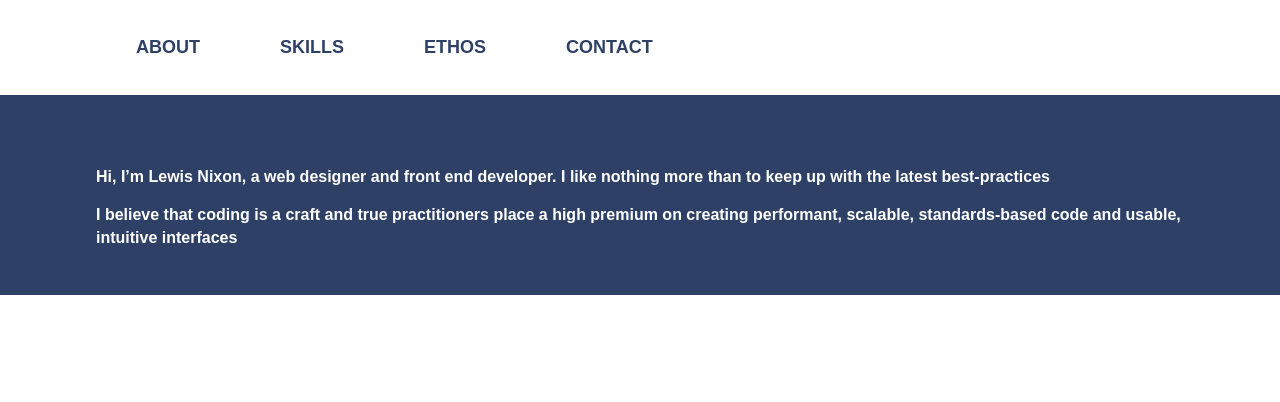
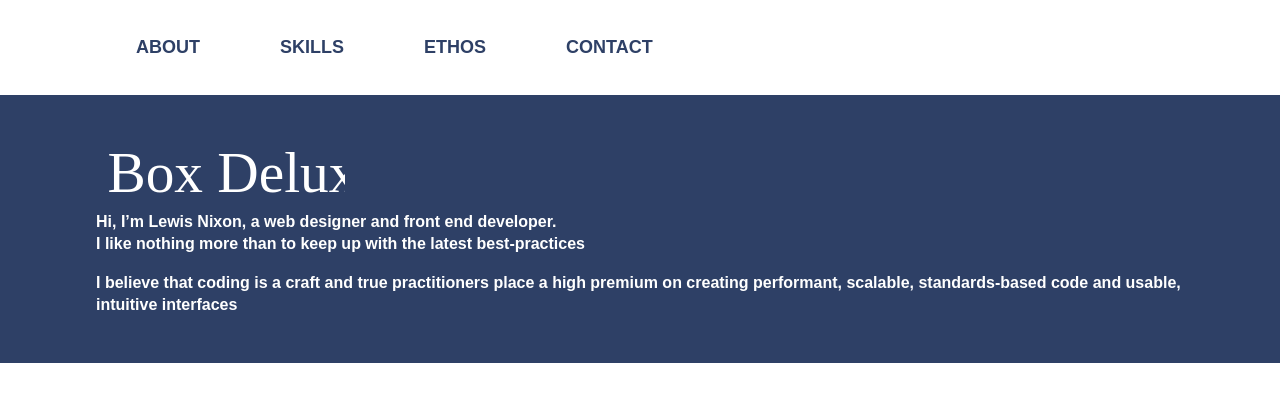
Before and after one commit to kojinkai/bd_2013, a Jekyll site: the page built from index.html, in a window 1280 px wide. Shown: the top 402 px of the page. Built offline with Jekyll 4.4.1, drawn with Linux system fonts in a browser that asks for light colours; nearby versions of some CDN libraries.

Commit message:
styling up the first slide

```diff
--- a/_includes/intro.html
+++ b/_includes/intro.html
@@ -1,7 +1,12 @@
 <section id="about" class="waypoint">
 	<div>
+		<div class="brand">
+			<img src="/assets/images/boxdeluxe_logo.svg" alt="box deluxe logo">
+			<b class="icon-star_icon"></b>
+		</div>
 		<p>
 			Hi, I’m Lewis Nixon,  a web designer and front end developer.
+			<br />
 			I like nothing more than to keep up with the latest best-practices
 		</p>
 		<p>
```
Also changed, not shown: sass/_style.scss (+29 -1 lines).
